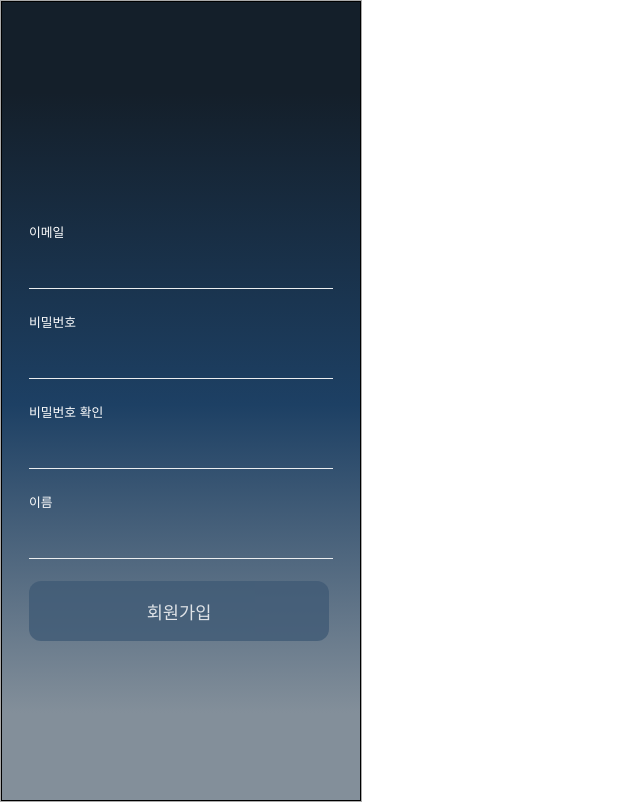
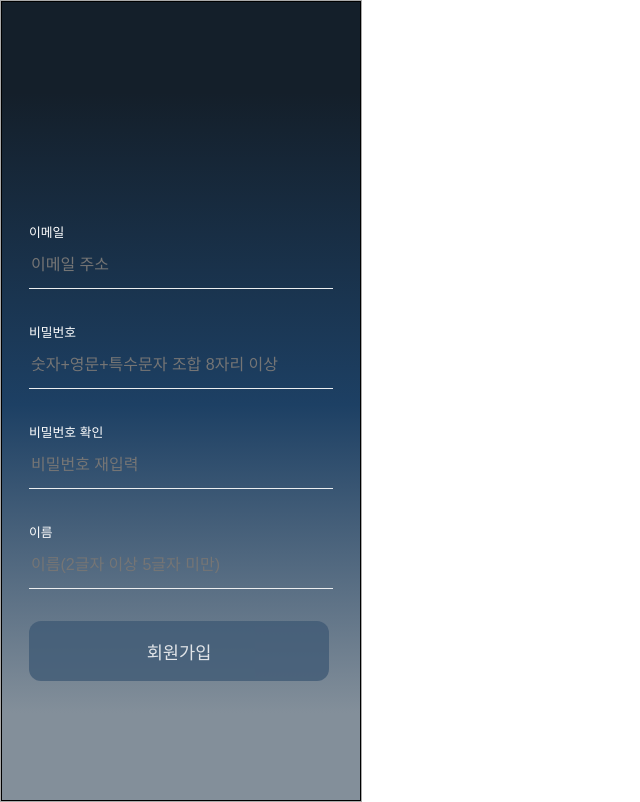
Before and after one commit to lovePower-ButWho/butWho, a React (Vite) app in the folder frontend/butwho/: page /signup in a window 1280 px wide. Shown: the whole page, without its empty margins (0-640 px from the left). Built offline with nearby package versions, Linux system fonts and the light colour scheme.

Commit message:
feat: 회원가입 기능 구현

```diff
--- a/frontend/butwho/src/Styles/InputStyle.js
+++ b/frontend/butwho/src/Styles/InputStyle.js
@@ -1,13 +1,13 @@
 import styled from "styled-components";
 
-export const InputWrapper = styled.div`
+export const InputWrapper = styled.form`
   margin: 220px 28px;
 `;
 export const InputItem = styled.div`
   width: 300px;
   height: 60px;
 
-  margin-bottom: 30px;
+  margin-bottom: 40px;
 `;
 
 export const InputLabel = styled.span`
--- a/frontend/butwho/src/pages/SignupPage.jsx
+++ b/frontend/butwho/src/pages/SignupPage.jsx
@@ -8,6 +8,8 @@ import {
 } from "../Styles/InputStyle";
 import { Button } from "../Styles/ButtonStyle";
 import { useNavigate } from "react-router-dom";
+import { useState, useCallback } from "react";
+import axios from "axios";
 
 const SignupPage = () => {
   const navigate = useNavigate();
@@ -17,25 +19,173 @@ const SignupPage = () => {
     navigate("/signin");
   };
 
+  const [email, setEmail] = useState("");
+  const [password, setPassword] = useState("");
+  const [confirm, setConfirm] = useState("");
+  const [name, setName] = useState("");
+
+  const [isName, setIsName] = useState(false);
+  const [isEmail, setIsEmail] = useState(false);
+  const [isPassword, setIsPassword] = useState(false);
+  const [isConfirm, setIsConfirm] = useState(false);
+
+  const [nameMessage, setNameMessage] = useState("");
+  const [emailMessage, setEmailMessage] = useState("");
+  const [passwordMessage, setPasswordMessage] = useState("");
+  const [confirmMessage, setConfirmMessage] = useState("");
+
+  const onChangeName = useCallback((e) => {
+    setName(e.target.value);
+    if (e.target.value.length < 2 || e.target.value.length > 5) {
+      setNameMessage("2글자 이상 5글자 미만으로 입력해주세요.");
+      setIsName(false);
+    } else {
+      setNameMessage("올바른 이름 형식입니다.");
+      setIsName(true);
+    }
+  }, []);
+
+  const onChangeEmail = useCallback((e) => {
+    const emailRegex =
+      /([\w-.]+)@((\[[0-9]{1,3}\.[0-9]{1,3}\.[0-9]{1,3}\.)|(([\w-]+\.)+))([a-zA-Z]{2,4}|[0-9]{1,3})(\]?)$/;
+    const emailCurrent = e.target.value;
+    setEmail(emailCurrent);
+
+    if (!emailRegex.test(emailCurrent)) {
+      setEmailMessage("이메일 형식이 틀렸습니다. 다시 입력하세요.");
+      setIsEmail(false);
+    } else {
+      setEmailMessage("올바른 이메일 형식입니다.");
+      setIsEmail(true);
+    }
+  }, []);
+
+  const onChangePassword = useCallback((e) => {
+    const passwordRegex =
+      /^(?=.*[a-zA-Z])(?=.*[!@#$%^*+=-])(?=.*[0-9]).{8,25}$/;
+    const passwordCurrent = e.target.value;
+    setPassword(passwordCurrent);
+
+    if (!passwordRegex.test(passwordCurrent)) {
+      setPasswordMessage(
+        "숫자+영문자+특수문자 조합으로 8자리 이상 입력해주세요."
+      );
+      setIsPassword(false);
+    } else {
+      setPasswordMessage("안전한 비밀번호입니다.");
+      setIsPassword(true);
+    }
+  }, []);
+
+  const onChangePasswordConfirm = useCallback(
+    (e) => {
+      const confirmCurrent = e.target.value;
+      setConfirm(confirmCurrent);
+
+      if (password === confirmCurrent) {
+        setConfirmMessage("비밀번호 확인에 성공했습니다.");
+        setIsConfirm(true);
+      } else {
+        setConfirmMessage("비밀번호가 틀립니다. 다시 시도해주세요.");
+        setIsConfirm(false);
+      }
+    },
+    [password]
+  );
+
+  const onSubmit = useCallback(
+    async (e) => {
+      e.preventDefault();
+      try {
+        await axios
+          .post("/user/register", {
+            email: email,
+            password: password,
+            name: name,
+          })
+          .then((res) => {
+            console.log("response:", res);
+          });
+      } catch (err) {
+        console.error(err);
+      }
+    },
+    [email, name, password]
+  );
+
   return (
     <>
       <PagesStyle $image={backGround}>
-        <InputWrapper>
+        <InputWrapper onSubmit={onSubmit}>
           <InputItem>
             <InputLabel>이메일</InputLabel>
-            <InputElement type="text" />
+            <InputElement
+              type="text"
+              required
+              value={email}
+              onChange={onChangeEmail}
+              placeholder="이메일 주소"
+            />{" "}
+            {email.length > 0 && (
+              <span
+                className={`message ${isEmail ? "success" : "error"}`}
+                style={{ color: "white", fontSize: "12px" }}
+              >
+                {emailMessage}
+              </span>
+            )}
           </InputItem>
           <InputItem>
             <InputLabel>비밀번호</InputLabel>
-            <InputElement type="password" />
+            <InputElement
+              type="password"
+              required
+              value={password}
+              onChange={onChangePassword}
+              placeholder="숫자+영문+특수문자 조합 8자리 이상"
+            />{" "}
+            {password.length > 0 && (
+              <span
+                className={`message ${isPassword ? "success" : "error"}`}
+                style={{ color: "white", fontSize: "12px" }}
+              >
+                {passwordMessage}
+              </span>
+            )}
           </InputItem>
           <InputItem>
             <InputLabel>비밀번호 확인</InputLabel>
-            <InputElement type="password" />
+            <InputElement
+              type="password"
+              required
+              value={confirm}
+              onChange={onChangePasswordConfirm}
+              placeholder="비밀번호 재입력"
+            />{" "}
+            {password.length > 0 && (
+              <span
+                className={`message ${isConfirm ? "success" : "error"}`}
+                style={{ color: "white", fontSize: "12px" }}
+              >
+                {confirmMessage}
+              </span>
+            )}
           </InputItem>
           <InputItem>
             <InputLabel>이름</InputLabel>
-            <InputElement type="text" />
+            <InputElement
+              type="text"
+              required
+              value={name}
+              onChange={onChangeName}
+              placeholder="이름(2글자 이상 5글자 미만)"
+            />
+            <span
+              className={`message ${isName ? "success" : "error"}`}
+              style={{ color: "white", fontSize: "12px" }}
+            >
+              {nameMessage}
+            </span>
           </InputItem>
           <InputItem>
             <Button onClick={finishSignup}>회원가입</Button>
--- a/frontend/butwho/vite.config.js
+++ b/frontend/butwho/vite.config.js
@@ -1,12 +1,12 @@
-import { defineConfig } from 'vite';
-import react from '@vitejs/plugin-react';
+import { defineConfig } from "vite";
+import react from "@vitejs/plugin-react";
 
 export default defineConfig({
-    base: './',
-    plugins: [react()],
-    server: {
-        proxy:{
-            '/result': 'http://www.but-who.shop:8080',
-        }
-    }
-})
+  base: "./",
+  plugins: [react()],
+  server: {
+    proxy: {
+      "/api": "http://www.but-who.shop:8080",
+    },
+  },
+});
```
